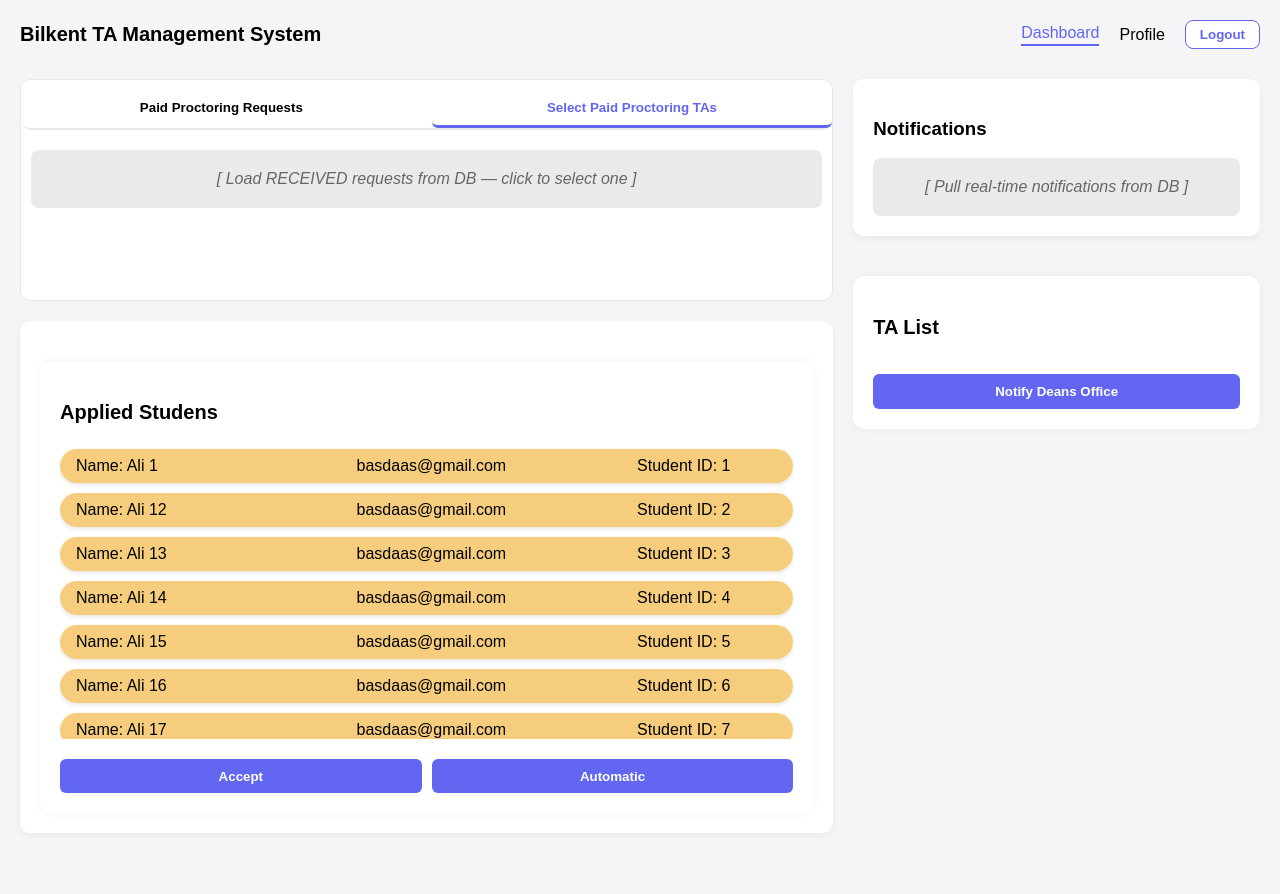
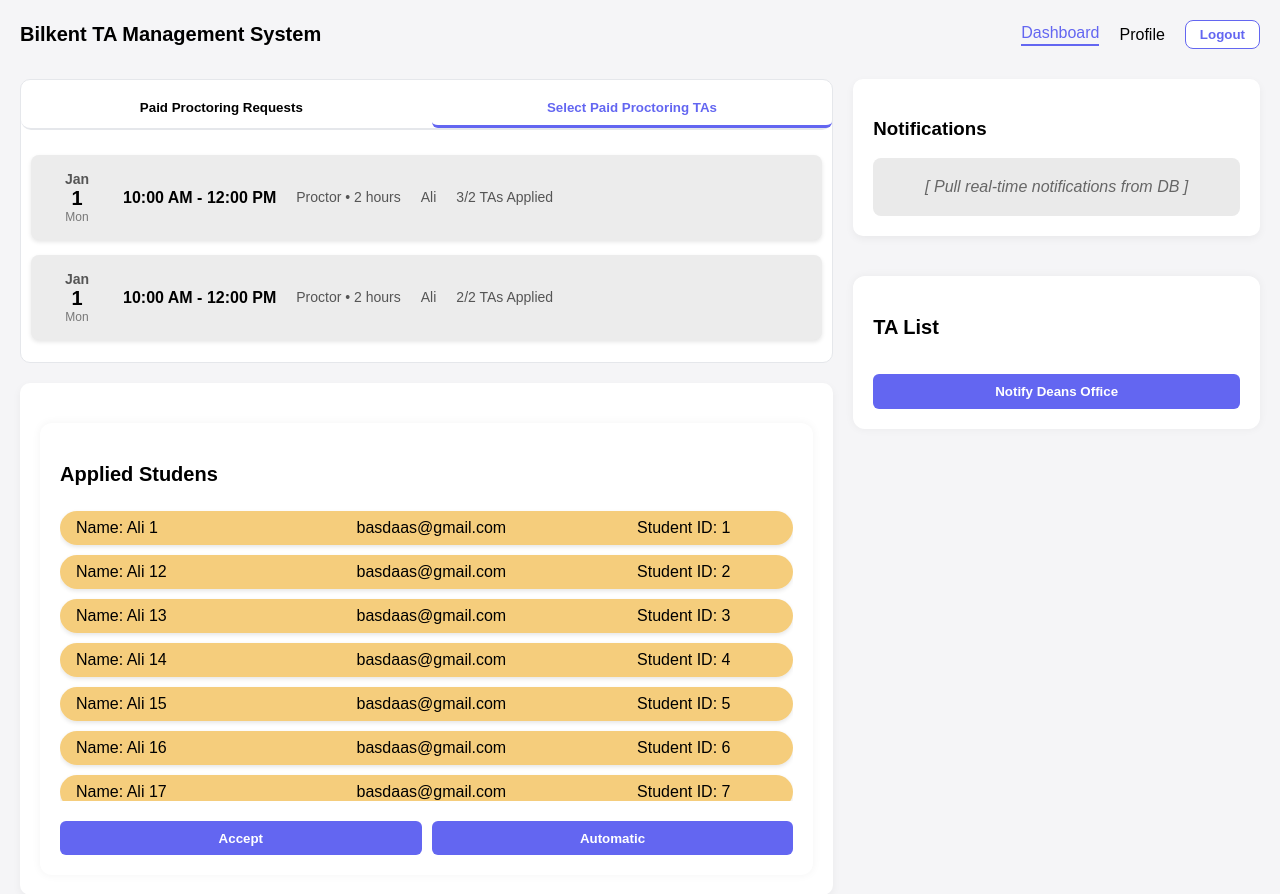
Before and after one commit to Alperen41-tech/Bilkent-TA-Proctor-Management-System, a React (Create React App) app in the folder UI/uiapp/: page /ds-dashboard in a window 1280 px wide. Both pictures are taken after a click on the button "Select Paid Proctoring TAs". Shown: the top 894 px of the page. Before the commit the page ends 853 px from the top, so only its background shows below. Built offline with nearby package versions, Linux system fonts and the light colour scheme.

Commit message:
Exams Page Fixed and DS dashboard items newar to finsih

```diff
--- a/UI/uiapp/src/DS/DS_DashboardPage.jsx
+++ b/UI/uiapp/src/DS/DS_DashboardPage.jsx
@@ -4,6 +4,7 @@ import "./DS_DashboardPage.css";
 import DS_PaidProctoringRequestItem from "./DS_PaidProctoringRequestItem";
 import { id } from "date-fns/locale";
 import DS_DashboardTAItem from "./DS_DashboardTAItem";
+import DS_SelectPaidProctoringTAItem from "./DS_SelectPaidProctoringTAItem";
 
 const DS_DashboardPage = () => {
   const [selectedAppliedStudentsId, setSelectedAppliedStudentsId] = useState([]);
@@ -76,6 +77,33 @@ const DS_DashboardPage = () => {
       <DS_PaidProctoringRequestItem id={request.id} {...request} onInform={() => console.log("TAs informed for this request")} isSelected={selectedPPRId === request.id} onSelect={handlePPRClick} />
     ));
   }
+  const createSelectPaidProctoringTAs = () => {
+    const paidProctoringApplied = [
+      {
+        id: 3,
+        date: { month: "Jan", day: 1, weekday: "Mon" },
+        time: { start: "10:00 AM", end: "12:00 PM" },
+        role: "Proctor",
+        duration: 2,
+        name: "Ali",
+        numOfTaNeeded: 2,
+        taSApplied: 3,
+      },
+      {
+        id: 4,
+        date: { month: "Jan", day: 1, weekday: "Mon" },
+        time: { start: "10:00 AM", end: "12:00 PM" },
+        role: "Proctor",
+        duration: 2,
+        name: "Ali",
+        numOfTaNeeded: 2,
+        taSApplied: 2,
+      },
+    ];
+    return paidProctoringApplied.map((request) => (
+      <DS_SelectPaidProctoringTAItem id={request.id} {...request} onInform={() => console.log("TAs informed for this request")} isSelected={selectedPPRId === request.id} onSelect={handlePPRClick} />
+    ));
+  }
 
   const createAppliedTAItems = () => {
     return tas.map((ta) => (
@@ -87,6 +115,7 @@ const DS_DashboardPage = () => {
       <DS_DashboardTAItem name={ta.name} onSelect={handleASC} isSelected={selectedAppliedStudentsId.includes(ta.id)} id={ta.id} bgColor={""} email={ta.email}/>
     ));
   }
+
 
 
   return (
@@ -108,7 +137,7 @@ const DS_DashboardPage = () => {
               <div>{createPaidProctoringRequests()}</div>
             )}
             {activeTab === "received" && (
-              <div className="placeholder">[ Load RECEIVED requests from DB — click to select one ]</div>
+              <div>{createSelectPaidProctoringTAs()}</div>
             )}
           </div>
           </div>
--- /dev/null
+++ b/UI/uiapp/src/DS/DS_SelectPaidProctoringTAItem.css
@@ -0,0 +1,64 @@
+.ds-select-paid-proctoring-ta-item-request-card {
+    display: flex;
+    align-items: center;
+    justify-content: space-between;
+    background-color: #ececec;
+    border-radius: 8px;
+    padding: 16px;
+    margin-bottom: 12px;
+    margin-top: 15px;
+    box-shadow: 0 2px 4px rgba(0, 0, 0, 0.1);
+    font-family: sans-serif;
+  }
+  .ds-select-paid-proctoring-ta-item-request-card:hover {
+    background-color: #d1d2ff;
+    cursor: pointer;
+  }
+  .ds-select-paid-proctoring-ta-item-selected {
+    background-color: #d1d2ff;
+  }
+
+  .ds-select-paid-proctoring-ta-item-date-box {
+    text-align: center;
+    margin-right: 16px;
+    width: 60px;
+  }
+
+  .ds-select-paid-proctoring-ta-item-month {
+    font-size: 14px;
+    font-weight: bold;
+    color: #555;
+  }
+
+  .ds-select-paid-proctoring-ta-item-day {
+    font-size: 20px;
+    font-weight: bold;
+  }
+
+  .ds-select-paid-proctoring-ta-item-weekday {
+    font-size: 12px;
+    color: #777;
+  }
+
+  .ds-select-paid-proctoring-ta-item-details {
+    flex-grow: 1;
+    display: flex;
+    flex-direction: row;
+    gap: 20px;
+  }
+
+  .ds-select-paid-proctoring-ta-item-time-row {
+    font-weight: bold;
+    font-size: 16px;
+  }
+
+  .ds-select-paid-proctoring-ta-item-info-row {
+    font-size: 14px;
+    color: #555;
+  }
+
+  .ds-select-paid-proctoring-ta-item-status-text {
+    font-size: 14px;
+    color: #888;
+    margin-bottom: 8px;
+  }
--- /dev/null
+++ b/UI/uiapp/src/DS/DS_SelectPaidProctoringTAItem.jsx
@@ -0,0 +1,23 @@
+import React from "react";
+import "./DS_SelectPaidProctoringTAItem.css";
+
+const DS_SelectPaidProctoringTAItem = ({id, date, time, role, duration, name, numOfTaNeeded, taSApplied, isSelected, onSelect}) => {
+
+  return (
+    <div className={`ds-select-paid-proctoring-ta-item-request-card ${isSelected ? 'ds-select-paid-proctoring-ta-item-selected':''}`} onClick={() => onSelect(id)}>
+      <div className="ds-select-paid-proctoring-ta-item-date-box">
+        <div className="ds-select-paid-proctoring-ta-item-month">{date.month}</div>
+        <div className="ds-select-paid-proctoring-ta-item-day">{date.day}</div>
+        <div className="ds-select-paid-proctoring-ta-item-weekday">{date.weekday}</div>
+      </div>
+      <div className="ds-select-paid-proctoring-ta-item-details">
+        <div className="ds-select-paid-proctoring-ta-item-time-row">{time.start} - {time.end}</div>
+        <div className="ds-select-paid-proctoring-ta-item-info-row">{role} • {duration} hours</div>
+        <div className="ds-select-paid-proctoring-ta-item-info-row">{name}</div>
+        <div className="ds-select-paid-proctoring-ta-item-info-row">{taSApplied}/{numOfTaNeeded} TAs Applied</div>
+      </div>
+    </div>
+  );
+};
+
+export default DS_SelectPaidProctoringTAItem;
--- a/UI/uiapp/src/ProctoringDutyItem.jsx
+++ b/UI/uiapp/src/ProctoringDutyItem.jsx
@@ -2,17 +2,18 @@ import React from "react";
 import './ProctoringDutyItem.css';
 
 const ProctoringDutyItem = ({ duty, isSelected, onSelect, onLockedStatusChange }) => {
-  const isLocked = duty.isOpenToSwap;
+  const isLocked = !duty.isOpenToSwap;
+  console.log("Duty item props:", duty.isOpenToSwap);
 
   return (
     <div
       className={`proctoring-duty-item-duty-item ${isLocked ? 'proctoring-duty-item-locked' : ''} ${isSelected ? 'proctoring-duty-item-selected' : ''}`}
-      onClick={() => onSelect(duty.id)}
+      onClick={() => onSelect(duty.classProctoringDTO.id)}
     >
-      <span className="proctoring-duty-item-duty-field">{duty.proctoringName}</span>
-      <span className="proctoring-duty-item-duty-field">{duty.startDate}</span>
-      <span className="proctoring-duty-item-duty-field">{duty.endDate}</span>
-      <span className="proctoring-duty-item-duty-field">{duty.classrooms}</span>
+      <span className="proctoring-duty-item-duty-field">{duty.classProctoringDTO.proctoringName}</span>
+      <span className="proctoring-duty-item-duty-field">{duty.classProctoringDTO.startDate}</span>
+      <span className="proctoring-duty-item-duty-field">{duty.classProctoringDTO.endDate}</span>
+      <span className="proctoring-duty-item-duty-field">{duty.classProctoringDTO.classrooms}</span>
       <div className="proctoring-duty-item-duty-field proctoring-duty-item-status-container">
         <input
           type="checkbox"
--- a/UI/uiapp/src/TA/ExamsPage.jsx
+++ b/UI/uiapp/src/TA/ExamsPage.jsx
@@ -52,7 +52,7 @@ const ExamsPage = () => {
   useEffect(() => {
     const fetchTasProctorings = async () => {
       try {
-        const response = await axios.get("http://localhost:8080/classProctoring/getTAsClassProctorings?id=8"); // Adjust the URL as needed
+        const response = await axios.get("http://localhost:8080/classProctoringTARelation/getTAsClassProctorings?id=3"); // Adjust the URL as needed
         setTasProctorings(response.data);
         console.log(tasProctorings); // Log the fetched tasks to the console
         //console.log("TasProctorings:", response.data); // Log the fetched tasks to the console
@@ -93,7 +93,7 @@ const ExamsPage = () => {
           <div className="card">
             <h3>Choose one of your tasks</h3>
             <div className="task-row">
-            {tasProctorings.map((proctoring, index) => (createTaskItem(proctoring.id, proctoring.courseName, proctoring.proctoringName, proctoring.startDate, proctoring.endDate, proctoring.classrooms, handleTaskClick1, lastTask1?.id)))}
+            {tasProctorings.map((proctoring, index) => (createTaskItem(proctoring.classProctoringDTO.id, proctoring.classProctoringDTO.courseName, proctoring.classProctoringDTO.proctoringName, proctoring.classProctoringDTO.startDate, proctoring.classProctoringDTO.endDate, proctoring.classProctoringDTO.classrooms, handleTaskClick1, lastTask1?.id)))}
 
 
             </div>
```
Also changed, not shown: UI/uiapp/src/TA/DashboardPage.jsx (+16 -17 lines), 1 other file (tests, documents, lock files or other folders).
